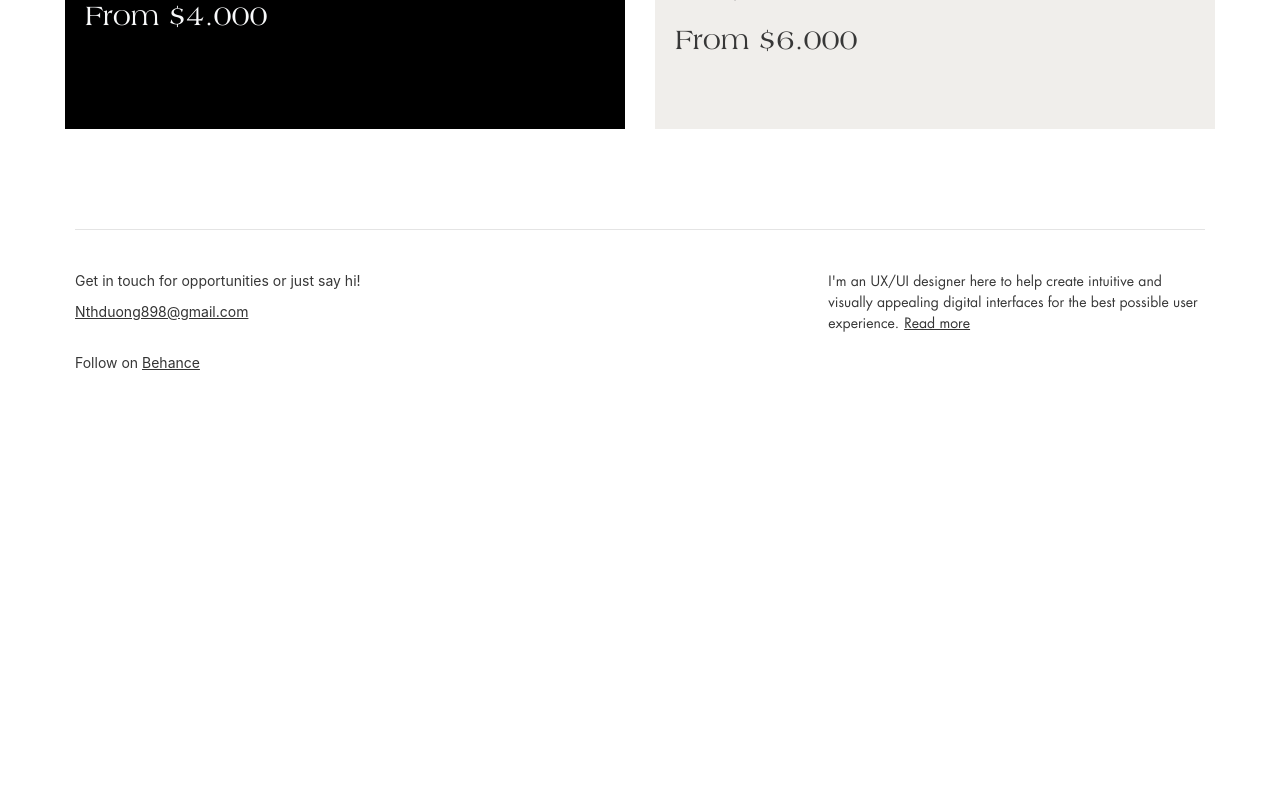
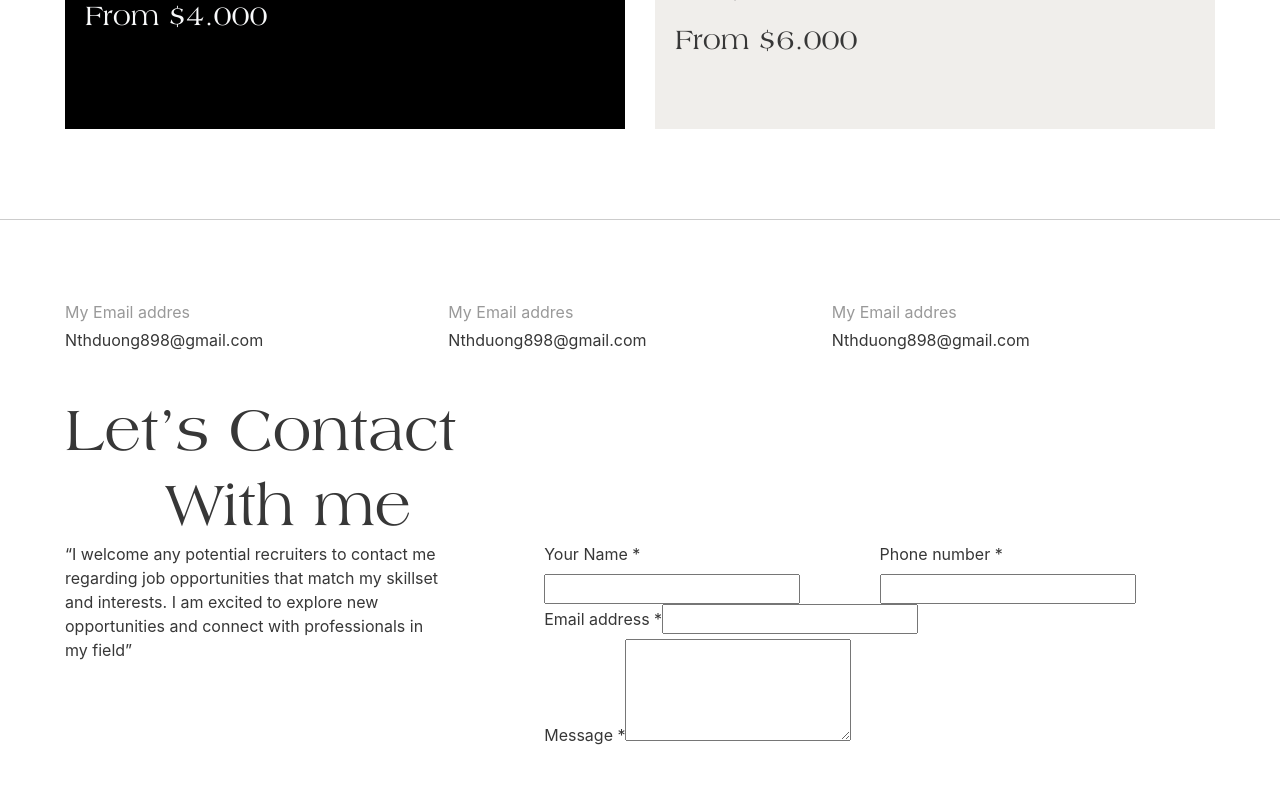
Before and after one commit to Nthuyduong/nthuyduong.github.io, a React (Create React App) app: page / in a window 1280 px wide. Shown: the part 2820-3620 px from the top of the page. Before the commit the page ends 3263 px from the top, so only its background shows below. Built offline with nearby package versions, Linux system fonts and the light colour scheme.

Commit message:
new home page update

```diff
--- a/src/pages/home.js
+++ b/src/pages/home.js
@@ -297,10 +297,57 @@ const Home = () => {
           </div>
         </div>
         <div className="contact-info">
-          <div className="row">
-            <div className="col-4"></div>
-            <div className="col-4"></div>
-            <div className="col-4"></div>
+          <div className="container-fluid">
+            <div className="row">
+              <div className="col-4">
+                <div className="contact-title">My Email addres</div>
+                <div>Nthduong898@gmail.com</div>
+              </div>
+              <div className="col-4">
+                <div className="contact-title">My Email addres</div>
+                <div>Nthduong898@gmail.com</div>
+              </div>
+              <div className="col-4">
+                <div className="contact-title">My Email addres</div>
+                <div>Nthduong898@gmail.com</div>
+              </div>
+            </div>
+            <div className="heading_1 lets-contact">Let’s Contact</div>
+            <div className="heading_1 with-me">With me</div>
+          </div>
+        </div>
+        {/*Contact me*/}
+        <div className="send_message">
+          <div className="container-fluid">
+            <div className="row">
+            <div className="col-4">
+              <div className="">
+                “I welcome any potential recruiters to contact me regarding job opportunities that match my skillset and
+                interests. I am excited to explore new opportunities and connect with professionals in my field”
+              </div>
+            </div>
+            <div className="col"></div>
+            <div className="col-7">
+              <div className="row">
+                <div className="col-6 customer-name">
+                  <label>Your Name *</label>
+                  <input className="inpu" type="text" required/>
+                </div>
+                <div className="col-6 customer-phone">
+                  <label>Phone number *</label>
+                  <input className="inpu" type="text" required/>
+                </div>
+              </div>
+              <div className="customer-phone">
+                <label>Email address *</label>
+                <input className="inpu" type="text" required/>
+              </div>
+              <div className="customer-mail">
+                <label>Message *</label>
+                <textarea className="inpu" rows="4" required></textarea>
+              </div>
+            </div>
+          </div>
           </div>
         </div>
         {/*<div className="page-element">*/}
--- a/src/styles/home.scss
+++ b/src/styles/home.scss
@@ -306,6 +306,8 @@
 
 .services{
   margin-top:90px;
+  padding-bottom: 90px;
+  border-bottom: 1px solid #ccc;
   .my_svc{
     height: 340px;
   }
@@ -320,3 +322,17 @@
     padding: 40px 20px;
   }
 }
+
+.contact-info{
+  margin-top: 80px;
+  .contact-title{
+    color: #999;
+    margin-bottom: 4px;
+  }
+  .lets-contact{
+    margin-top: 40px;
+  }
+  .with-me{
+    margin-left: 100px;
+  }
+}
```
